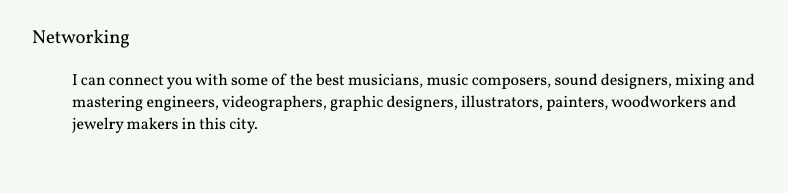
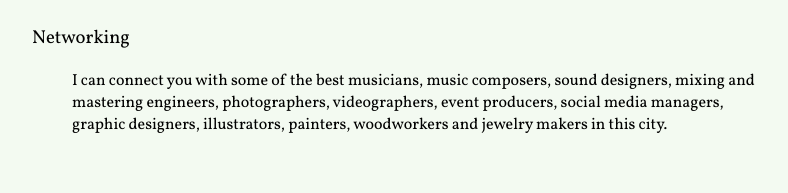
Before and after one commit to jungledre/adrienneshappyplace, a React (Create React App) app: page /services in a window 1280 px wide. Shown: the part 845-1038 px from the top of the page, without its empty margins (96-884 px from the left). Built offline with nearby package versions, Linux system fonts and the light colour scheme.

Commit message:
add service

```diff
--- a/src/pages/Services.js
+++ b/src/pages/Services.js
@@ -39,7 +39,7 @@ const content = [
   {
     title: 'Networking',
     content: [
-      'I can connect you with some of the best musicians, music composers, sound designers, mixing and mastering engineers, videographers, graphic designers, illustrators, painters, woodworkers and jewelry makers in this city.'
+      'I can connect you with some of the best musicians, music composers, sound designers, mixing and mastering engineers, photographers, videographers, event producers, social media managers, graphic designers, illustrators, painters, woodworkers and jewelry makers in this city.'
     ]
   }
 ];
```
